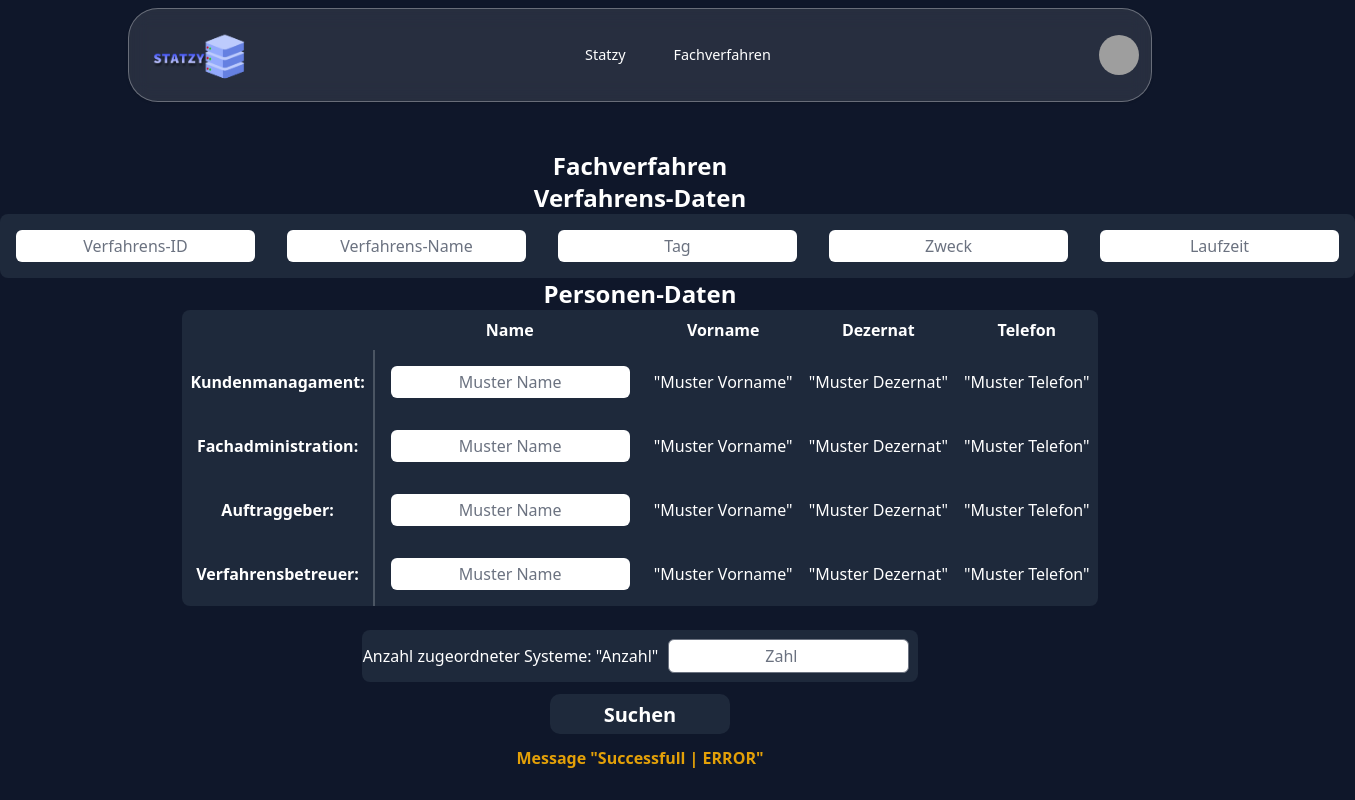
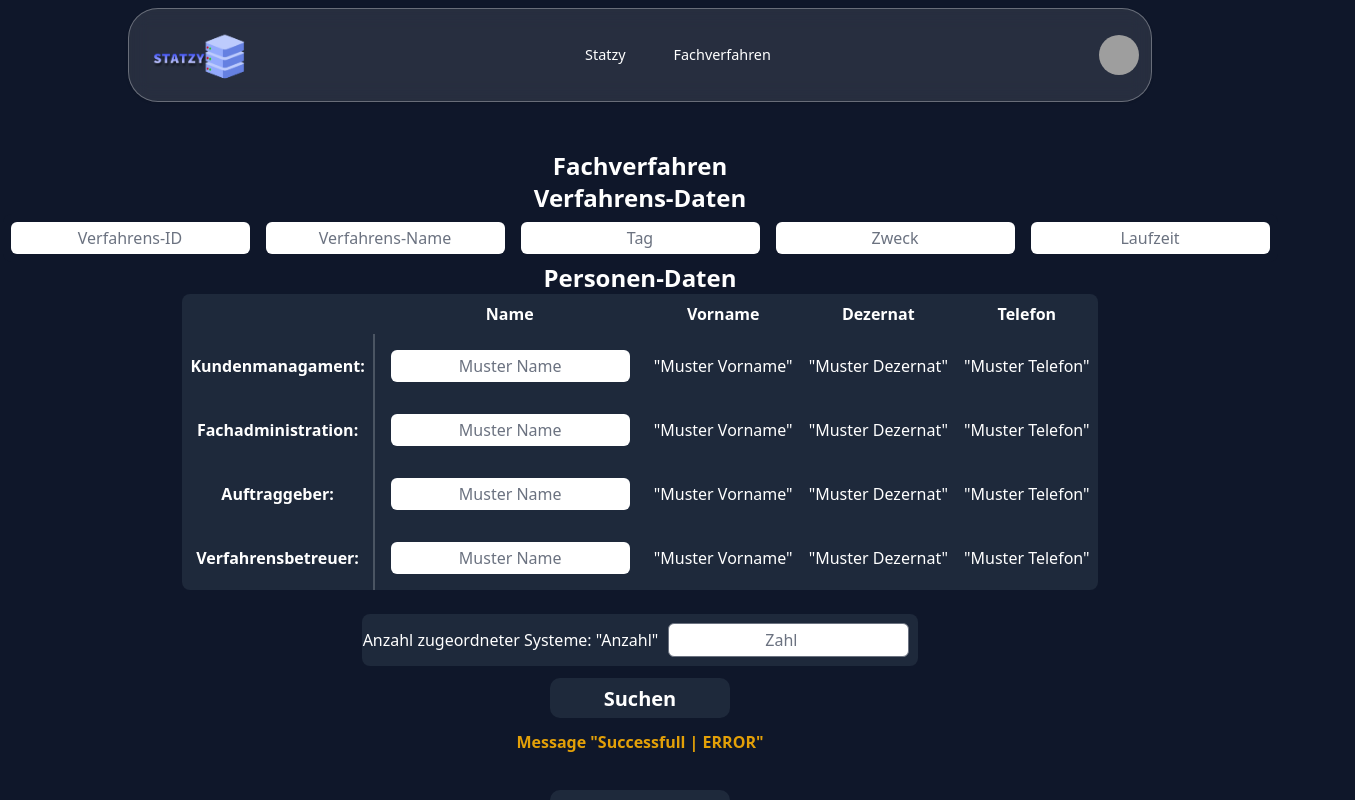
Before and after one commit to LeonKohli/statzy-nuxt, a Nuxt app: page /fachverfahren2 in a window 1280 px wide. Shown: the top 800 px of the page, 1355 px wide, since content can reach past the window. Built offline with nearby package versions, Linux system fonts and the light colour scheme; grey boxes are pictures that could not be loaded.

Commit message:
ProcedureTableComponent angepasst

```diff
--- a/components/ProcedureTableComponent.vue
+++ b/components/ProcedureTableComponent.vue
@@ -1,24 +1,11 @@
 <template>
-  <table class="table">
-    <tr>
-      <td class="table-data"> <input class="input" placeholder="Verfahrens-ID"/> </td>
-      <td class="table-data"> <input class="input" placeholder="Verfahrens-Name"/> </td>
-      <td class="table-data"> <input class="input" placeholder="Tag"/> </td>
-      <td class="table-data"> <input class="input" placeholder="Zweck"/> </td>
-      <td class="table-data"> <input class="input" placeholder="Laufzeit"/> </td>
-    </tr>
-  </table>
+  <div class="flex flex-col items-center">
+    <div class="flex justify-center bg-statzy-dark text-statzy-white rounded-lg mx-auto">
+      <input class="input p-2 bg-statzy-white text-statzy-darkgray placeholder-statzy-darkgray" placeholder="Verfahrens-ID"/>
+      <input class="input p-2 bg-statzy-white text-statzy-darkgray placeholder-statzy-darkgray" placeholder="Verfahrens-Name"/>
+      <input class="input p-2 bg-statzy-white text-statzy-darkgray placeholder-statzy-darkgray" placeholder="Tag"/>
+      <input class="input p-2 bg-statzy-white text-statzy-darkgray placeholder-statzy-darkgray" placeholder="Zweck"/>
+      <input class="input p-2 bg-statzy-white text-statzy-darkgray placeholder-statzy-darkgray" placeholder="Laufzeit"/>
+    </div>
+  </div>
 </template>
-
-<style>
-.table {
-  @apply text-center rounded-lg bg-slate-800 mx-auto text-white;
-}
-.table-data {
-  @apply p-2;
-}
-.input {
-  @apply text-center m-2 rounded-md p-1;
-  color: black;
-}
-</style>
--- a/pages/fachverfahren2.vue
+++ b/pages/fachverfahren2.vue
@@ -5,6 +5,7 @@
       <MessageContainerComponent/>
       <ServerComponent/>
       <DatabaseComponent/>
+      <ProcedureTableComponent/>
     </div>
   </template>
 
```
Also changed, not shown: 1 other file (tests, documents, lock files or other folders).
